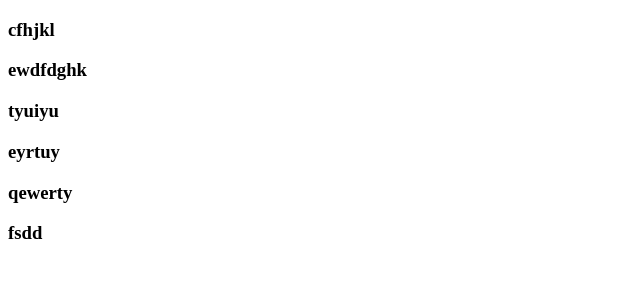
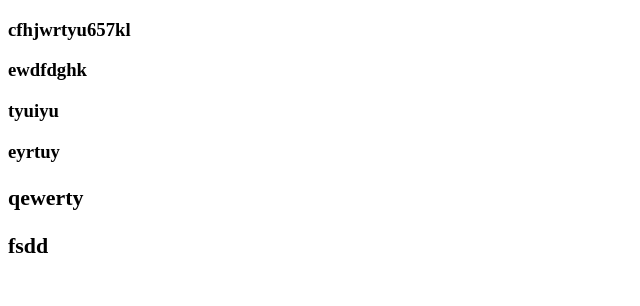
Before and after one commit to Chiskyhub/githubtest, a plain HTML site: page index.html in a window 1280 px wide. Shown: the whole page, without its empty margins (0-640 px from the left). Drawn offline with Linux system fonts and the light colour scheme.

Commit message:
kljnvbnm

```diff
--- a/index.html
+++ b/index.html
@@ -6,10 +6,10 @@
   <title>githubtest</title>
 </head>
 
-<h3>cfhjkl</h3>
+<h3>cfhjwrtyu657kl</h3>
 <h3>ewdfdghk</h3>
 <h3>tyuiyu</h3>
-<h3>eyrtuy</h3>
+<h3>eyrtuy<JHFQ;rasdfjhklertyuzsdfg/h3>
 <h3>qewerty</h3>
 <h3>fsdd</h3>
 <img src="cmhj,k.l;" alt="">
```
